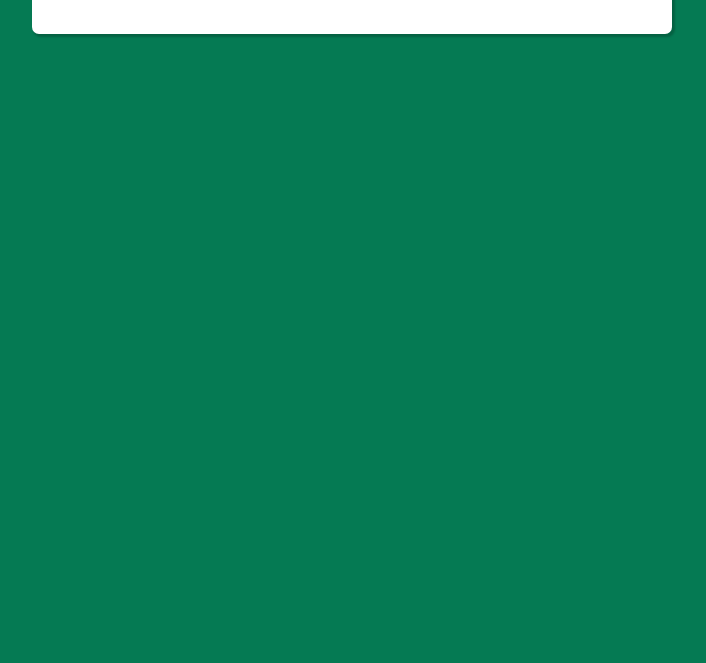
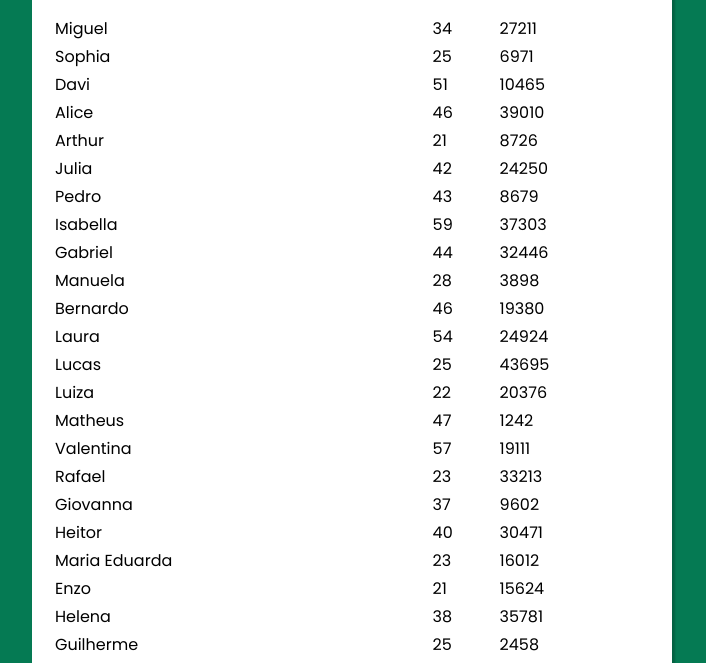
Before and after one commit to wnicolass/js-ts-course, a plain HTML site: page axios_json/index.html in a window 1280 px wide. Shown: the part 130-793 px from the top of the page, without its empty margins (288-994 px from the left). Drawn offline with Linux system fonts and the light colour scheme.

Commit message:
feat: create table and populate UI :sparkles:

```diff
--- a/axios_json/assets/scripts/main.js
+++ b/axios_json/assets/scripts/main.js
@@ -0,0 +1,31 @@
+function loadElements(data) {
+  const resultEl = document.createElement("div");
+  const section = document.querySelector(".container");
+  section.appendChild(resultEl);
+
+  const tableEl = document.createElement("table");
+
+  for (let person of data) {
+    const tr = document.createElement("tr");
+
+    const td1 = document.createElement("td");
+    td1.innerHTML = person.nome;
+    tr.appendChild(td1);
+
+    const td2 = document.createElement("td");
+    td2.innerHTML = person.idade;
+    tr.appendChild(td2);
+
+    const td3 = document.createElement("td");
+    td3.innerHTML = person.salario;
+    tr.appendChild(td3);
+
+    tableEl.appendChild(tr);
+  }
+
+  resultEl.appendChild(tableEl);
+}
+
+fetch("people.json")
+  .then((res) => res.json())
+  .then((data) => loadElements(data));
--- a/axios_json/assets/styles/style.css
+++ b/axios_json/assets/styles/style.css
@@ -36,3 +36,7 @@ body {
 .container h1 {
   font-size: 3rem;
 }
+
+table {
+  width: 100%;
+}
```
